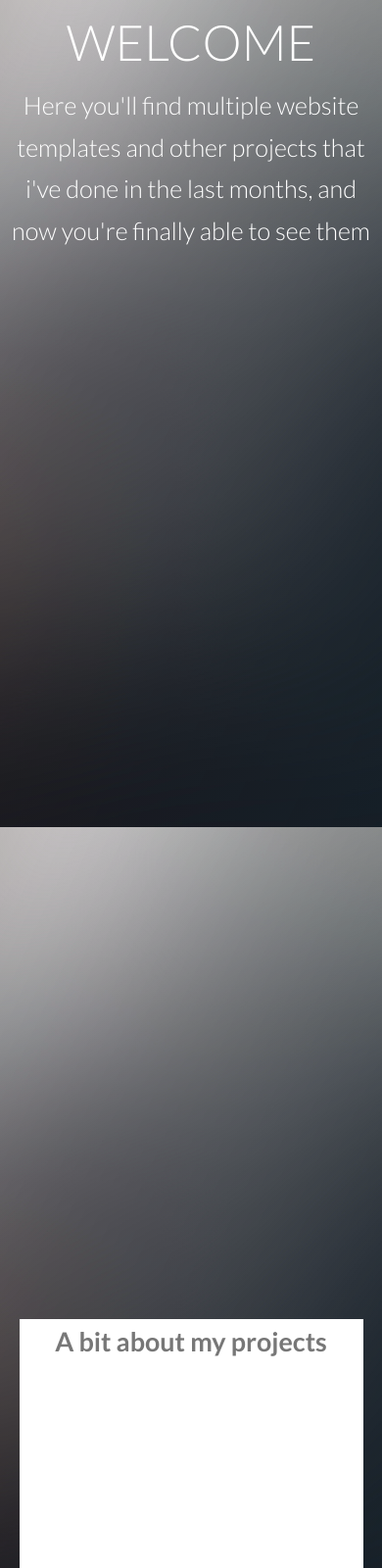
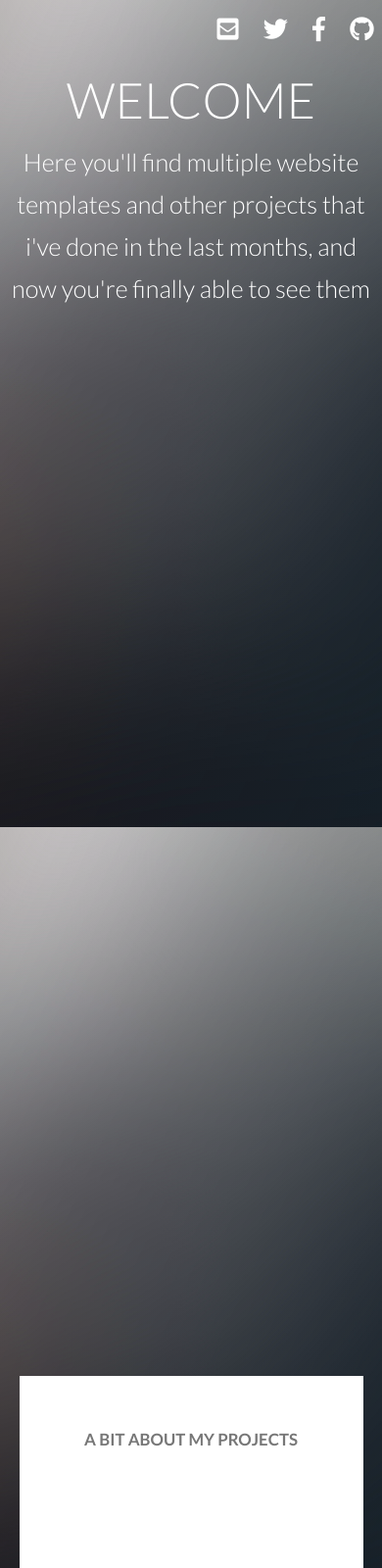
Before and after one commit to echo7yankee/Portofolio-Site, a plain HTML site: page index.html in a window 390 px wide. Shown: the top 1600 px of the page at 98% size. Drawn offline with Linux system fonts and the light colour scheme; a web font is replaced by a local one.

Commit message:
finished laying out the nav icons on mobile

```diff
--- a/index.html
+++ b/index.html
@@ -50,6 +50,16 @@
 
 
     <main class="main">
+
+            <!--Mobile-->
+                <div class="nav__icon nav__icon-mobile">
+                    <i class="fas fa-envelope-square nav__icons nav__icons--contact"></i>
+                    <i class="fab fa-twitter nav__icons nav__icons--twitter"></i>
+                    <i class="fab fa-facebook-f nav__icons nav__icons--facebook"></i>
+                    <i class="fab fa-github nav__icons nav__icons--github"></i>
+            </div>
+            <!--Mobile-->
+
         <section class="section-one">
             <div class="jumbotron">
                 <h1 class="jumbotron__header">Welcome</h1>
--- a/sass/layout/_nav.scss
+++ b/sass/layout/_nav.scss
@@ -241,6 +241,12 @@
     transform: translateY(-50%) rotate(45deg);
 }
 
+//mobile nav icons
+.nav__icon-mobile {
+    display: none;
+}
+//
+
 //dropdownBackground
 //MEDIA QUERIES
 @media only screen and (max-width: 1380px) {
@@ -252,6 +258,16 @@
 @media only screen and (max-width: 1150px) {
     .nav {
         display: none;
+    }
+    .nav__icon-mobile {
+        display: flex;
+        align-items: center;
+        justify-content: flex-end;
+        width: 100%;
+        margin: 2rem;
+        .nav__icons {
+            font-size: 3rem;
+        }
     }
     .dropdown {
         opacity: 1;
@@ -315,4 +331,7 @@
         justify-content: space-between;
         min-height: 50vh;
     }
+    .nav__icons {
+        font-size: 2.3rem;
+    }
 }
--- a/sass/layout/_section-one.scss
+++ b/sass/layout/_section-one.scss
@@ -90,7 +90,7 @@
         }
     }
     .massive__button {
-        font-size: 5rem;
+        font-size: 3rem;
     }
  }
  @media only screen and (max-width: 768px) {
@@ -101,6 +101,6 @@
         }
     }
     .massive__button {
-        font-size: 4rem;
+        font-size: 2rem;
     }
  }
--- a/sass/layout/_section-two.scss
+++ b/sass/layout/_section-two.scss
@@ -9,6 +9,13 @@
     flex-direction: column;
     align-items: center;
     margin-bottom: 3rem;
+}
+
+.header-primary {
+    font-size: 3rem;
+    text-align: center;
+    text-transform: uppercase;
+    margin-top: 6rem;
 }
 
 .project-container {
@@ -133,12 +140,19 @@
     .project__containers {
         width: 80%;
     }
+
+    .header-primary {
+        font-size: 2.5rem;
+    }
  }
 
  @media only screen and (max-width: 768px) {
      .section-two {
          min-height: 200vh;
      }
+     .header-primary {
+        font-size: 2rem;
+    }
      .project {
         padding: 0rem;
      }
```
Also changed, not shown: public/css/main.css.
